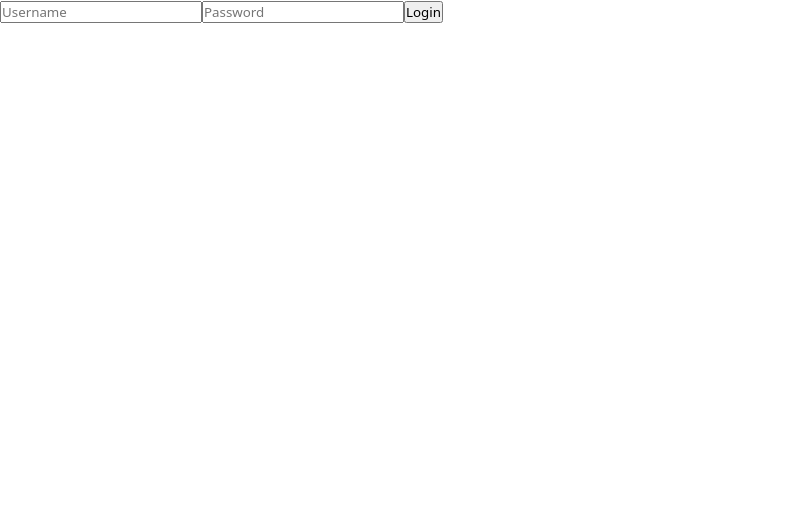
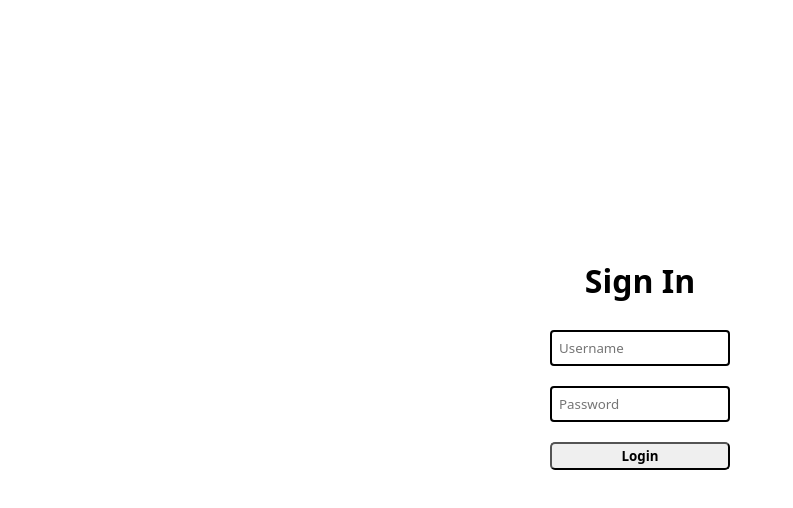
Before and after one commit to Aden-Liu/CompSci-Class-Work, a Vue app: page /login in a window 1280 px wide. Shown: the top 508 px of the page, without its empty margins (0-793 px from the left). Built offline with nearby package versions, Linux system fonts and the light colour scheme.

Commit message:
finished assignment

```diff
--- a/src/components/Modal.vue
+++ b/src/components/Modal.vue
@@ -21,15 +21,21 @@ const movieData = (
   <Teleport to="body">
     <div class="modal-outer" @click.self="$emit('showModal')">
       <div class="modal-inner">
-        <button type="button" @click="$emit('showModal')">X</button>
+        <button class="exit-button" type="button" @click="$emit('showModal')">
+          X
+        </button>
         <div v-if="movieData">
           <img
             :src="`https://image.tmdb.org/t/p/w500/${movieData.poster_path}`"
             alt="Movie Poster"
           />
           <h1>{{ movieData.title }}</h1>
-          <h2>{{ movieData.release_date }}</h2>
+          <h3>{{ movieData.release_date }}</h3>
+          <p>{{ movieData.overview }}</p>
+          <h3>Rating: {{ movieData.vote_average }}/10</h3>
+          <h3>Vote Count: {{ movieData.vote_count }}</h3>
           <button
+            class="cart-button"
             type="button"
             @click="store.addToCart(movieData.poster_path, movieData.title)"
           >
@@ -55,10 +61,44 @@ const movieData = (
 }
 
 .modal-inner {
+  position: relative;
   background-color: white;
+  padding: 5px;
+  width: 50vw;
+  border-radius: 7px;
+  border: 2px solid;
 }
 
 img {
-  width: 25vw;
+  width: 20vw;
+  border-radius: 7px;
+  margin: 1rem;
+  float: left;
+}
+
+button {
+  margin: 4px;
+  position: absolute;
+  border: none;
+  background-color: blueviolet;
+  font-weight: bold;
+  color: white;
+  border-radius: 4px;
+}
+
+.exit-button {
+  padding: 2px;
+  padding-left: 6px;
+  padding-right: 6px;
+  top: 0;
+  right: 0;
+}
+
+.cart-button {
+  padding: 3px;
+  padding-left: 10px;
+  padding-right: 10px;
+  bottom: 0;
+  right: 0;
 }
 </style>
--- a/src/pages/CartPage.vue
+++ b/src/pages/CartPage.vue
@@ -5,12 +5,39 @@ const store = useStore();
 </script>
 
 <template>
-  <div>
-    <div v-for="item in store.cart">
-        <h1>{{ item.title }}</h1>
-        <img :src="`https://image.tmdb.org/t/p/w500/${item.poster}`" alt="Movie poster">
+  <div class="cart-box" v-for="item in store.cart">
+    <div class="movie-container">
+      <img
+        :src="`https://image.tmdb.org/t/p/w500/${item.poster}`"
+        alt="Movie poster"
+      />
+      <h1>{{ item.title }}</h1>
     </div>
   </div>
 </template>
 
-<style scoped></style>
+<style scoped>
+img {
+  width: 25%;
+  margin: 0.5rem;
+  border-radius: 7px;
+}
+.movie-container {
+  position: relative;
+  display: flex;
+  flex-direction: column;
+  border: 3px solid;
+  margin: 1rem;
+  border-radius: 7px;
+}
+
+h1 {
+  margin: 0;
+  position: absolute;
+  top: 50%;
+  left: 60%;
+  -ms-transform: translate(-50%, -50%);
+  transform: translate(-50%, -50%);
+  font-size: 150%;
+}
+</style>
--- a/src/pages/LoginPage.vue
+++ b/src/pages/LoginPage.vue
@@ -1,6 +1,6 @@
 <script setup>
 import { useRouter } from "vue-router";
-import { ref } from 'vue';
+import { ref } from "vue";
 
 const router = useRouter();
 let username = ref();
@@ -9,7 +9,7 @@ let error = ref();
 
 function login() {
   if (username.value == "tmdb" && password.value == "movies") {
-        router.push('purchase')
+    router.push("purchase");
   } else {
     error.value = "Incorrect Username or Password";
     console.log(username.value);
@@ -19,12 +19,60 @@ function login() {
 </script>
 
 <template>
-  <form class="login-box">
-    <input type="text" placeholder="Username" v-model="username"/>
-    <input type="password" placeholder="Password" v-model="password"/>
-    <button type="button" @click="login()">Login</button>
+  <div>
+    <h1>Sign In</h1>
+    <form class="login-box" @submit.prevent="login()">
+      <input
+        class="login-info"
+        type="text"
+        placeholder="Username"
+        v-model="username"
+      />
+      <input
+        class="login-info"
+        type="password"
+        placeholder="Password"
+        v-model="password"
+      />
+      <input class="login-button" type="submit" value="Login" />
     </form>
     <p id="error-message">{{ error }}</p>
+  </div>
 </template>
 
-<style scoped></style>
+<style scoped>
+.login-box {
+  display: flex;
+  flex-direction: column;
+  width: 200px;
+  margin: 0;
+  position: absolute;
+  top: 50%;
+  left: 50%;
+  -ms-transform: translate(-50%, -50%);
+  transform: translate(-50%, -50%);
+}
+
+.login-info {
+  border: 2px solid black;
+  border-radius: 4px;
+  margin: 10px;
+  padding: 7px;
+}
+
+.login-button {
+  border-radius: 5px;
+  margin: 10px;
+  padding: 3px;
+  font-weight: bold;
+}
+
+h1 {
+  margin: 0;
+  position: absolute;
+  top: 35%;
+  left: 50%;
+  -ms-transform: translate(-50%, -50%);
+  transform: translate(-50%, -50%);
+}
+</style>
--- a/src/pages/PurchasePage.vue
+++ b/src/pages/PurchasePage.vue
@@ -18,7 +18,9 @@ const showModal = (movieID) => {
 
 <template>
   <div>
-    <button type="button" @click="router.push('/cart')">Cart</button>
+    <header>
+      <button class="cart-button" @click="router.push('/cart')">Cart</button>
+    </header>
     <div v-if="store.movies" class="tiles">
       <div v-for="movie in store.movies" class="movie-container">
         <img
@@ -35,11 +37,39 @@ const showModal = (movieID) => {
 
 <style scoped>
 img {
-  width: 250px;
+  width: 85%;
+  border-radius: 7px;
+  margin: 0.5rem;
 }
 
 .tiles {
   display: grid;
   grid-template-columns: repeat(5, 1fr);
+  padding-top: 55px;
+}
+
+header {
+  display: flex;
+  position: fixed;
+  justify-content: space-between;
+  align-items: center;
+  padding-left: 7px;
+  padding-right: 7px;
+  border-bottom: 4px solid;
+  background-color: white;
+  top: 0px;
+  width: 100%;
+}
+
+.cart-button {
+  margin: 10px;
+  padding: 7px;
+  padding-left: 15px;
+  padding-right: 15px;
+  font-weight: bold;
+  background-color: blueviolet;
+  color: white;
+  border: none;
+  border-radius: 4px;
 }
 </style>
```
Lines whose indentation alone changed are shown as unchanged.
